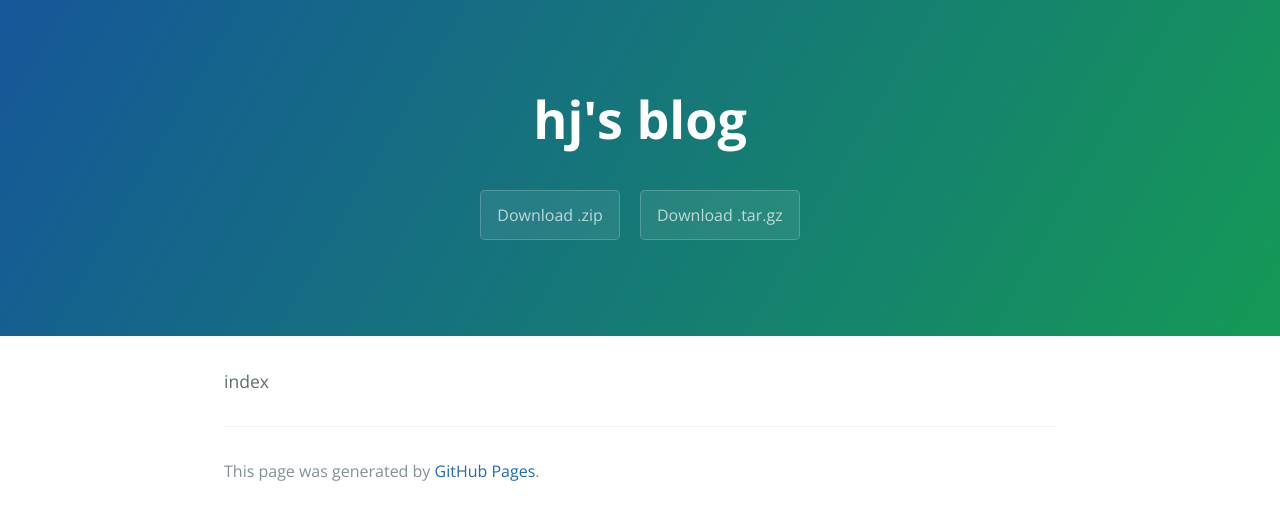
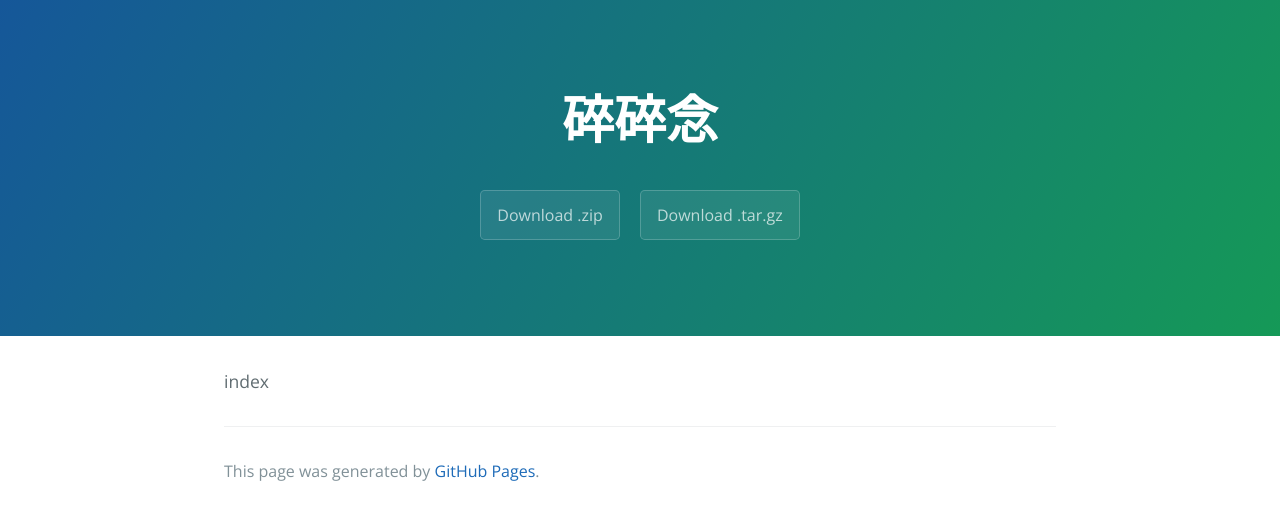
Before and after one commit to huang654360313/huang654360313.github.io, a Jekyll site: the page built from index.md, in a window 1280 px wide. Shown: the top 520 px of the page. Built offline with Jekyll 4.4.1, drawn with Linux system fonts in a browser that asks for light colours; our own code applies the rules of GitHub Pages for plain Markdown files; the repository's description, which GitHub fills in, is left out.

Commit message:
Update _config.yml

```diff
--- a/_config.yml
+++ b/_config.yml
@@ -1,4 +1,4 @@
-title: hj's blog
+title: 碎碎念
 description:
 show_downloads: true
 google_analytics:
```
